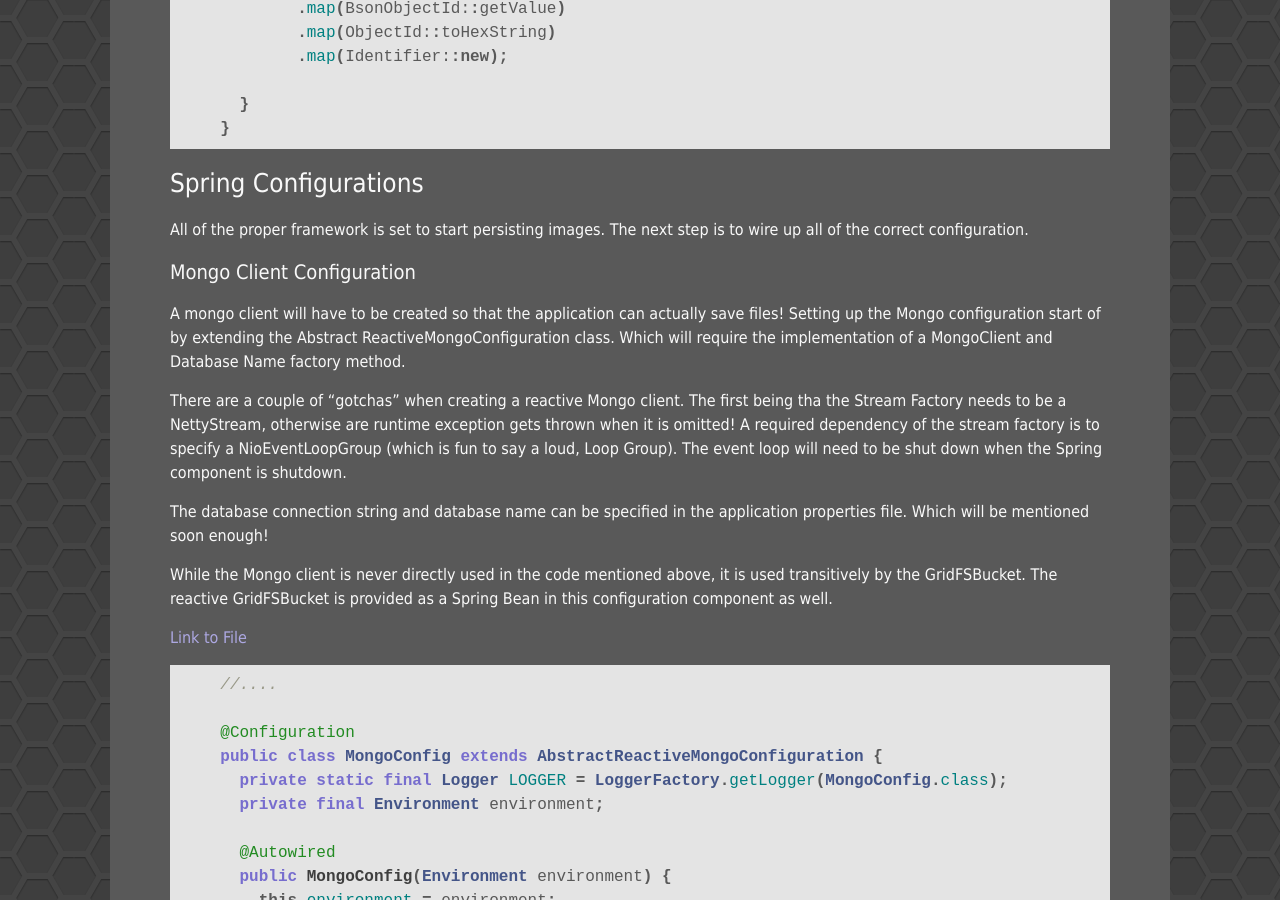
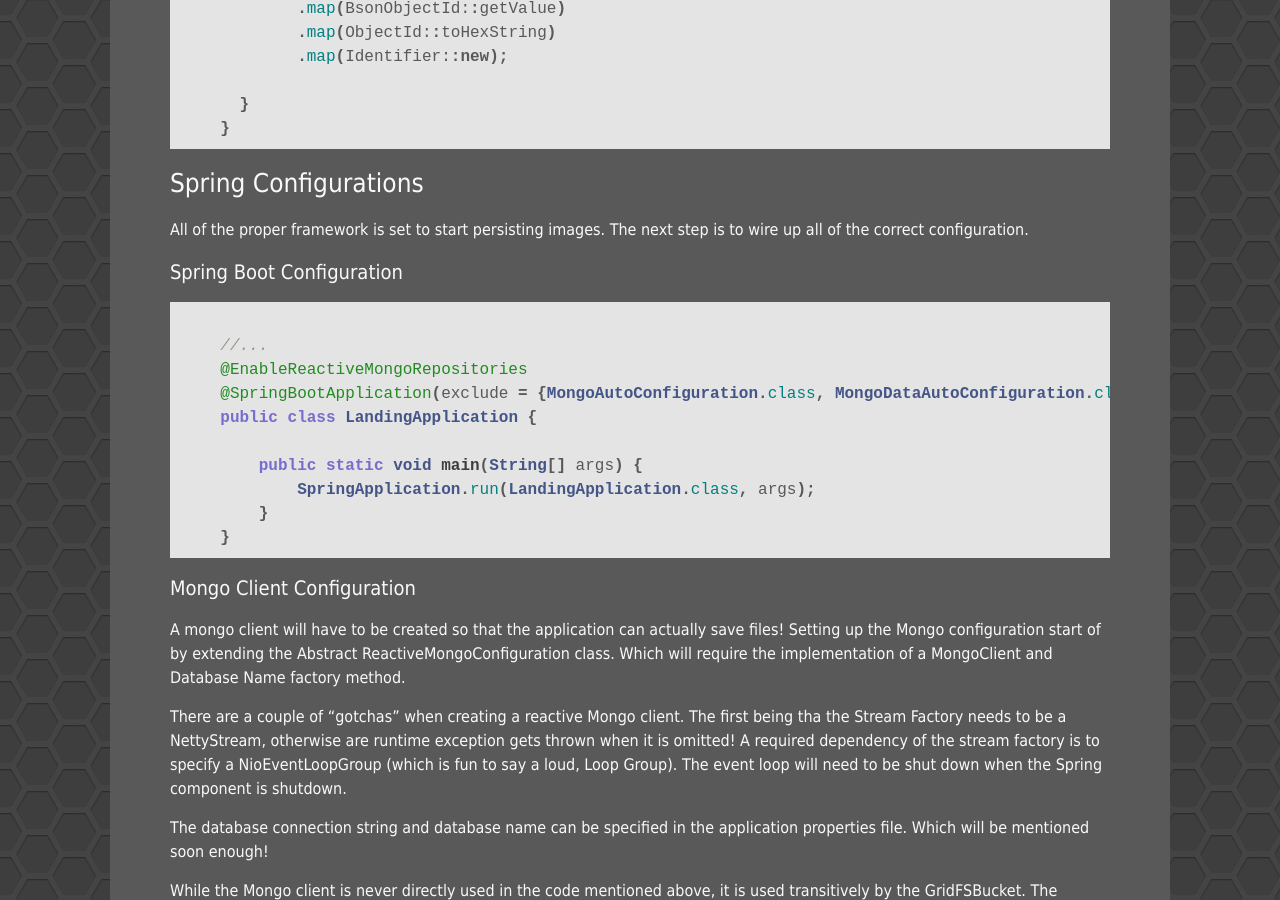
Before and after one commit to Unthrottled/blog, a Jekyll site: the page built from _posts/2017-12-14-Reactive-Mongo-Image-Persistence.md, in a window 1280 px wide and 900 px high, scrolled down 4492 px. Built offline with Jekyll 4.4.1, drawn with Linux system fonts in a browser that asks for light colours.

Commit message:
forgot about this

```diff
--- a/_posts/2017-12-14-Reactive-Mongo-Image-Persistence.md
+++ b/_posts/2017-12-14-Reactive-Mongo-Image-Persistence.md
@@ -173,6 +173,22 @@
 
 All of the proper framework is set to start persisting images.
 The next step is to wire up all of the correct configuration.
+
+#### Spring Boot Configuration
+
+{% highlight java %}
+
+    //...
+    @EnableReactiveMongoRepositories
+    @SpringBootApplication(exclude = {MongoAutoConfiguration.class, MongoDataAutoConfiguration.class})
+    public class LandingApplication {
+
+        public static void main(String[] args) {
+            SpringApplication.run(LandingApplication.class, args);
+        }
+    }
+
+{% endhighlight %}
 
 #### Mongo Client Configuration
 
```
